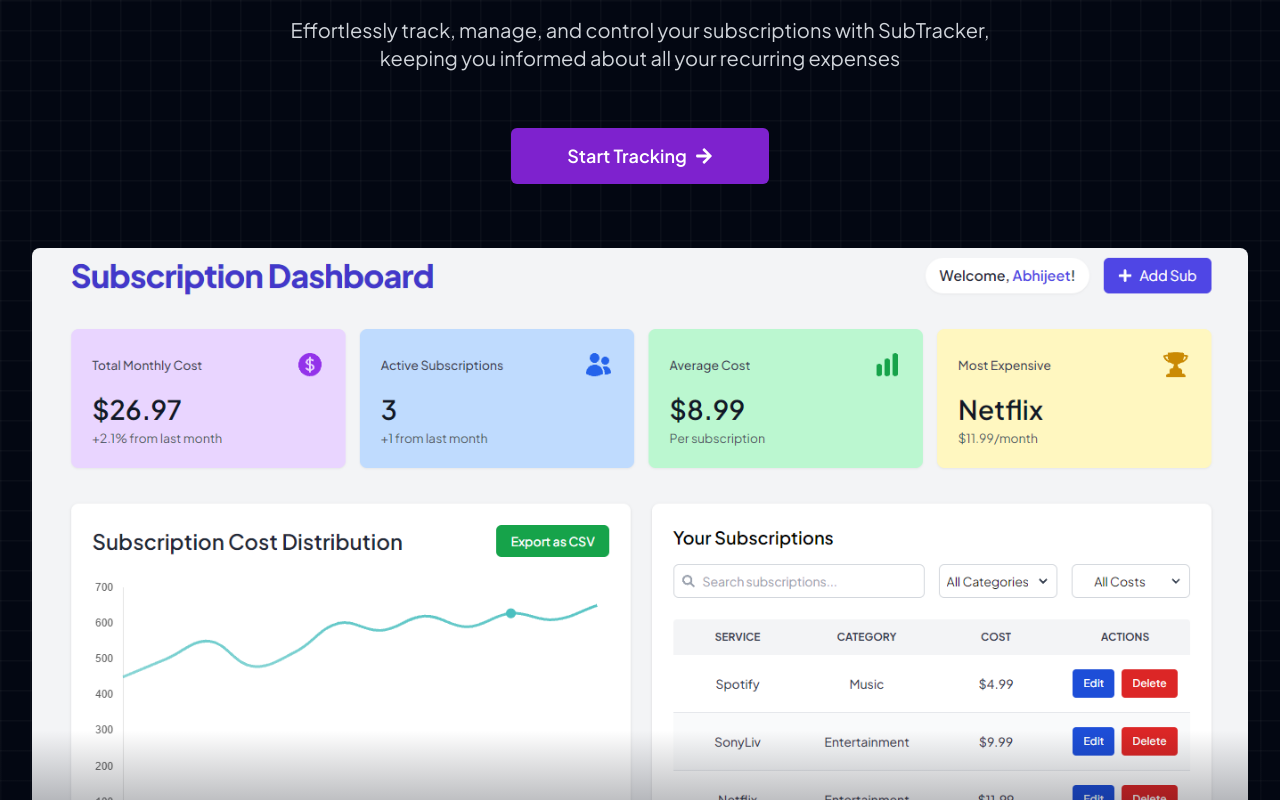
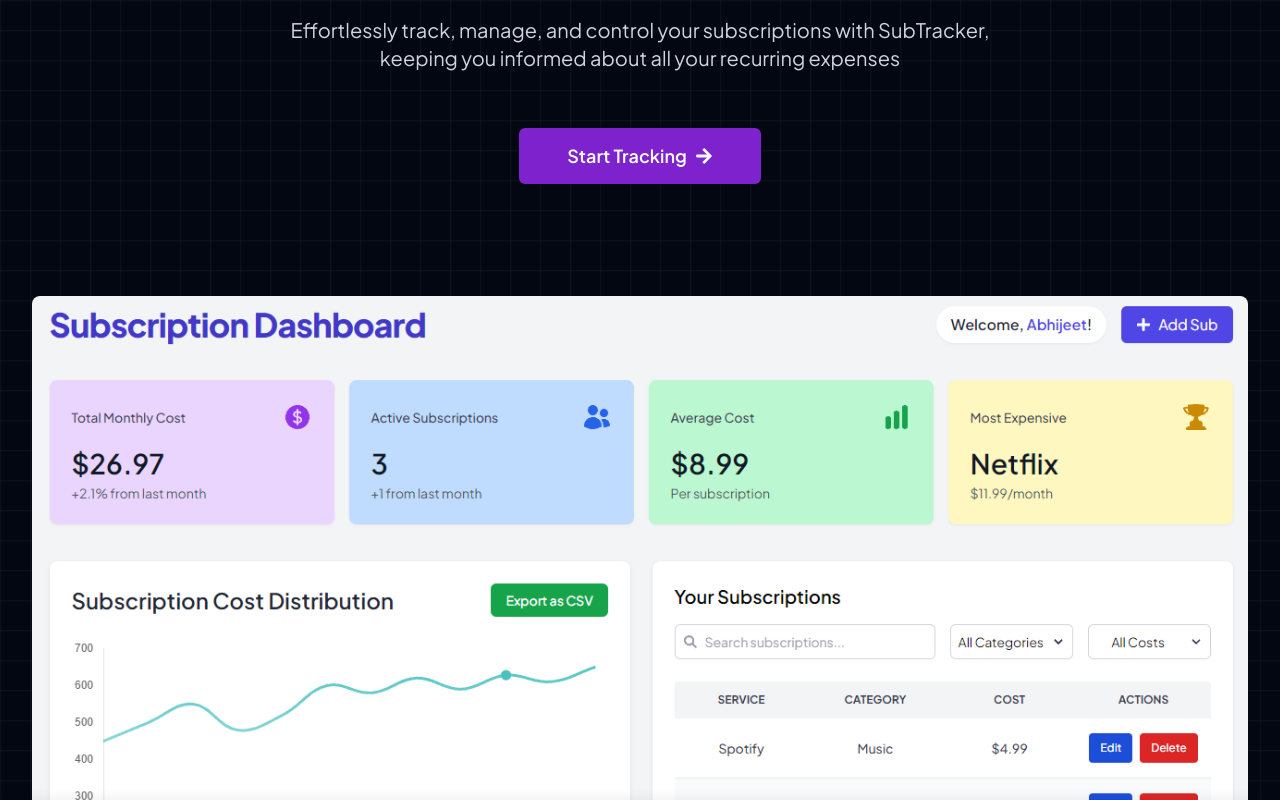
Before and after one commit to Abhijeet03s/SubTracker, a Next.js app: page / in a window 1280 px wide. Shown: the part 440-1240 px from the top of the page. Built offline with nearby package versions, Linux system fonts and the light colour scheme; no server answers.

Commit message:
chore(UI): refine layout and fix minor UI inconsistencies

```diff
--- a/app/components/Features.tsx
+++ b/app/components/Features.tsx
@@ -53,6 +53,7 @@ const FeatureCard = ({ icon: Icon, title, description, details }: { icon: React.
       className="bg-white p-4 sm:p-6 rounded-lg shadow-lg border border-gray-200 hover:shadow-xl transition-shadow duration-300"
       initial={{ opacity: 0, y: 20 }}
       whileInView={{ opacity: 1, y: 0 }}
+      viewport={{ once: true, margin: "-100px" }}
       transition={{ duration: 0.5 }}
    >
       <div className="flex items-center mb-4">
@@ -92,6 +93,7 @@ export default function Features() {
             <motion.div
                initial={{ opacity: 0, y: 20 }}
                whileInView={{ opacity: 1, y: 0 }}
+               viewport={{ once: true, margin: "-100px" }}
                transition={{ duration: 0.5 }}
                className="text-center mb-10 sm:mb-16"
             >
--- a/app/components/Footer.tsx
+++ b/app/components/Footer.tsx
@@ -3,12 +3,12 @@ import { plusJakartaSans, zillaSlab } from '../fonts/fonts';
 
 export default function Footer() {
    return (
-      <footer className="bg-rich-black text-white py-8 sm:py-12 md:py-16">
+      <footer className="bg-rich-black text-white py-8 sm:py-12 md:pt-14 md:pb-8">
          <div className="container mx-auto px-4 max-w-7xl">
-            <div className="grid grid-cols-1 sm:grid-cols-2 lg:grid-cols-4 gap-8 mb- sm:mb-12">
+            <div className="grid grid-cols-1 sm:grid-cols-2 lg:grid-cols-4 gap-8 mb-8 sm:mb-12">
                <div className="text-center sm:text-left">
-                  <h3 className={`${zillaSlab.className} text-3xl sm:text-2xl font-semibold mb-2`}>SubTracker</h3>
-                  <p className={`${plusJakartaSans.className} text-base sm:text-sm text-gray-400 max-w-xs mx-auto sm:mx-0`}>
+                  <h3 className={`${zillaSlab.className} text-2xl font-semibold mb-2`}>SubTracker</h3>
+                  <p className={`${plusJakartaSans.className} text-sm text-gray-400 max-w-xs mx-auto sm:mx-0`}>
                      Manage your subscriptions effortlessly.
                   </p>
                </div>
@@ -37,7 +37,7 @@ export default function Footer() {
                   </ul>
                </div>
             </div>
-            <div className={`${plusJakartaSans.className} pt-6 sm:pt-8 border-t border-gray-800 text-center text-xs sm:text-sm text-gray-400`}>
+            <div className={`${plusJakartaSans.className} pt-6 sm:pt-8 border-t border-gray-800 text-center text-sm text-gray-400`}>
                © {new Date().getFullYear()} SubTracker. All rights reserved.
             </div>
          </div>
--- a/app/components/Hero.tsx
+++ b/app/components/Hero.tsx
@@ -12,24 +12,24 @@ interface HeroProps {
 
 export default function Hero({ userId }: HeroProps) {
    return (
-      <section className="min-h-screen flex flex-col overflow-hidden">
+      <section className="flex flex-col overflow-hidden">
          <div className="bg-rich-black text-white flex-grow flex flex-col justify-start md:justify-center items-center px-8 sm:px-6 lg:px-8 relative overflow-hidden w-full py-12 sm:py-16 md:py-20 lg:py-24 bg-grid bg-grid-mask">
             <div className="w-full max-w-md sm:max-w-7xl mx-auto text-center relative z-10">
                <motion.h1
                   className={`${zillaSlab.className} text-4xl sm:text-5xl md:text-6xl lg:text-7xl font-bold mb-8 sm:mb-10 md:mb-12 mt-8 md:mt-0`}
                   initial={{ opacity: 0, y: 20 }}
                   animate={{ opacity: 1, y: 0 }}
-                  transition={{ duration: 1.2, delay: 0.1 }}
+                  transition={{ duration: 0.6, delay: 0.1 }}
                >
-                  <motion.span className="block" initial={{ opacity: 0 }} animate={{ opacity: 1 }} transition={{ duration: 0.8, delay: 0.5 }}>Never Miss a</motion.span>
-                  <motion.span className="block mt-0 md:mt-2" initial={{ opacity: 0 }} animate={{ opacity: 1 }} transition={{ duration: 0.8, delay: 0.8 }}>Subscription Renewal</motion.span>
-                  <motion.span className="block mt-0 md:mt-2" initial={{ opacity: 0 }} animate={{ opacity: 1 }} transition={{ duration: 0.8, delay: 1.1 }}>
+                  <motion.span className="block" initial={{ opacity: 0 }} animate={{ opacity: 1 }} transition={{ duration: 0.4, delay: 0.2 }}>Never Miss a</motion.span>
+                  <motion.span className="block mt-0 md:mt-2" initial={{ opacity: 0 }} animate={{ opacity: 1 }} transition={{ duration: 0.4, delay: 0.3 }}>Subscription Renewal</motion.span>
+                  <motion.span className="block mt-0 md:mt-2" initial={{ opacity: 0 }} animate={{ opacity: 1 }} transition={{ duration: 0.4, delay: 0.4 }}>
                      Again
                      <motion.span
                         className="inline-block animate-ring text-4xl sm:text-4xl md:text-5xl lg:text-6xl ml-2 md:ml-4"
                         initial={{ scale: 0 }}
                         animate={{ scale: 1 }}
-                        transition={{ type: "spring", stiffness: 100, damping: 10, delay: 1.5 }}
+                        transition={{ type: "spring", stiffness: 200, damping: 15, delay: 0.5 }}
                      >
                         🔔
                      </motion.span>
@@ -39,7 +39,7 @@ export default function Hero({ userId }: HeroProps) {
                   className={`${plusJakartaSans.className} text-sm md:text-xl sm:max-w-3xl mb-10 sm:mb-12 md:mb-14 text-gray-300 mx-auto`}
                   initial={{ opacity: 0, y: 20 }}
                   animate={{ opacity: 1, y: 0 }}
-                  transition={{ duration: 1.2, delay: 1.8 }}
+                  transition={{ duration: 0.6, delay: 0.6 }}
                >
                   Effortlessly track, manage, and control your subscriptions with SubTracker, keeping you informed about all your recurring expenses
                </motion.p>
@@ -47,15 +47,15 @@ export default function Hero({ userId }: HeroProps) {
                   className="flex flex-col sm:flex-row justify-center items-center gap-6 sm:gap-4 mb-12 sm:mb-14 md:mb-16"
                   initial={{ opacity: 0, y: 20 }}
                   animate={{ opacity: 1, y: 0 }}
-                  transition={{ duration: 1.2, delay: 2.1 }}
+                  transition={{ duration: 0.6, delay: 0.7 }}
                >
                   {userId ? (
-                     <Link href="/dashboard" className={`${plusJakartaSans.className} inline-flex items-center justify-center whitespace-nowrap rounded-md ring-offset-background transition-colors focus-visible:outline-none focus-visible:ring-2 focus-visible:ring-ring focus-visible:ring-offset-2 disabled:pointer-events-none disabled:opacity-50 bg-purple-700 text-white hover:bg-purple-800 py-2 h-12 md:h-14 px-14 text-base md:text-lg font-semibold group`}>
+                     <Link href="/dashboard" className={`${plusJakartaSans.className} inline-flex items-center justify-center whitespace-nowrap rounded-md ring-offset-background transition-colors focus-visible:outline-none focus-visible:ring-2 focus-visible:ring-ring focus-visible:ring-offset-2 disabled:pointer-events-none disabled:opacity-50 bg-purple-700 text-white hover:bg-purple-800 px-12 py-2 h-12 md:h-14 text-base md:text-lg font-semibold group`}>
                         Dashboard
                         <FaArrowRight className="ml-3 transform translate-x-0 group-hover:translate-x-0.5 transition-transform duration-300 ease-in-out" />
                      </Link>
                   ) : (
-                     <Link href="/sign-up" className={`${plusJakartaSans.className} inline-flex items-center justify-center whitespace-nowrap rounded-md ring-offset-background transition-colors focus-visible:outline-none focus-visible:ring-2 focus-visible:ring-ring focus-visible:ring-offset-2 disabled:pointer-events-none disabled:opacity-50 bg-purple-700 text-white hover:bg-purple-800 py-2 h-12 md:h-14 px-14 text-base md:text-lg font-semibold group`}>
+                     <Link href="/sign-up" className={`${plusJakartaSans.className} inline-flex items-center justify-center whitespace-nowrap rounded-md ring-offset-background transition-colors focus-visible:outline-none focus-visible:ring-2 focus-visible:ring-ring focus-visible:ring-offset-2 disabled:pointer-events-none disabled:opacity-50 bg-purple-700 text-white hover:bg-purple-800 px-12 py-2 h-12 md:h-14 text-base md:text-lg font-semibold group`}>
                         Start Tracking
                         <FaArrowRight className="ml-2" />
                      </Link>
@@ -63,20 +63,21 @@ export default function Hero({ userId }: HeroProps) {
                </motion.div>
             </div>
             <motion.div
-               className="relative w-full max-w-xl sm:max-w-7xl mx-auto overflow-hidden"
+               className="relative w-full max-w-xl sm:max-w-7xl mx-auto overflow-hidden mt-8 sm:mt-12"
                initial={{ opacity: 0, y: 50 }}
                animate={{ opacity: 1, y: 0 }}
-               transition={{ duration: 1.5, delay: 2.1 }}
+               transition={{ duration: 0.8, delay: 0.8 }}
             >
+               <div className="relative w-full aspect-video">
                   <Image
                      src="/subtracker-dashboard.png"
                      alt="SubTrack Dashboard"
-                  width={1200}
-                  height={675}
-                  className="rounded-lg shadow-2xl w-full h-auto"
+                     fill
+                     className="rounded-lg shadow-2xl object-cover object-center"
                      sizes="(max-width: 640px) 100vw, (max-width: 1024px) 90vw, 1200px"
                      priority
                   />
+               </div>
             </motion.div>
          </div>
       </section>
```
Lines whose indentation alone changed are shown as unchanged.
